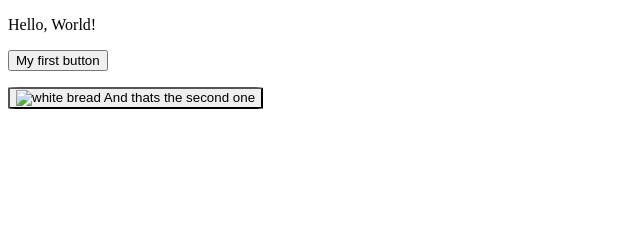
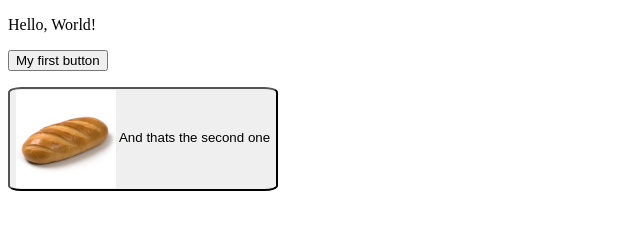
Before and after one commit to exi-cat/exi-cat, a plain HTML site: page docs/index.html in a window 1280 px wide. Shown: the whole page, without its empty margins (0-640 px from the left). Drawn offline with Linux system fonts and the light colour scheme.

Commit message:
Update index.html

```diff
--- a/docs/index.html
+++ b/docs/index.html
@@ -10,7 +10,7 @@
         <form>
             <p><input type="button" value="My first button"></p>
             <button class="new" style="border-radius: 5%;">
-                <img src="/docs/white_bread.png" alt="white bread" style="vertical-align: middle;" width="100px" >
+                <img src="/docs/site/img/white_bread.png" alt="white bread" style="vertical-align: middle;" width="100px" >
                 And thats the second one
             </button>
         </form>
```
